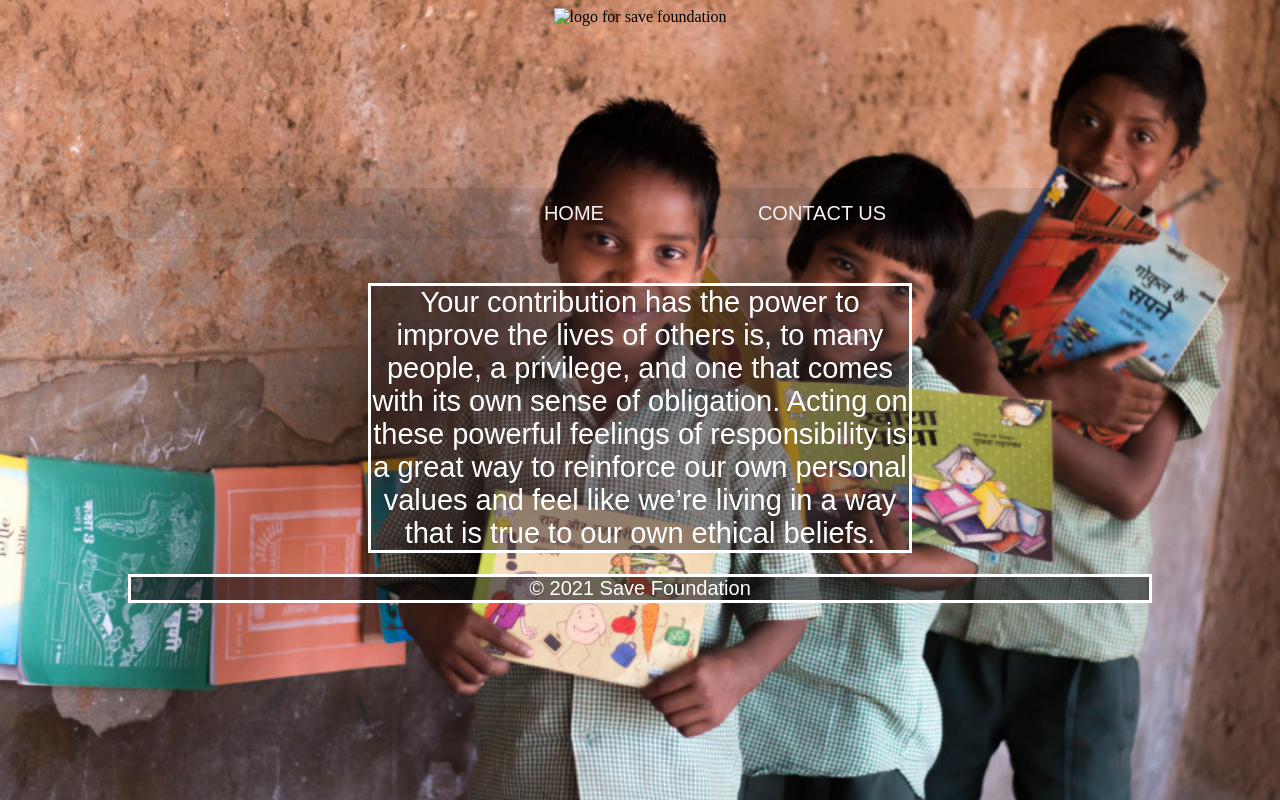
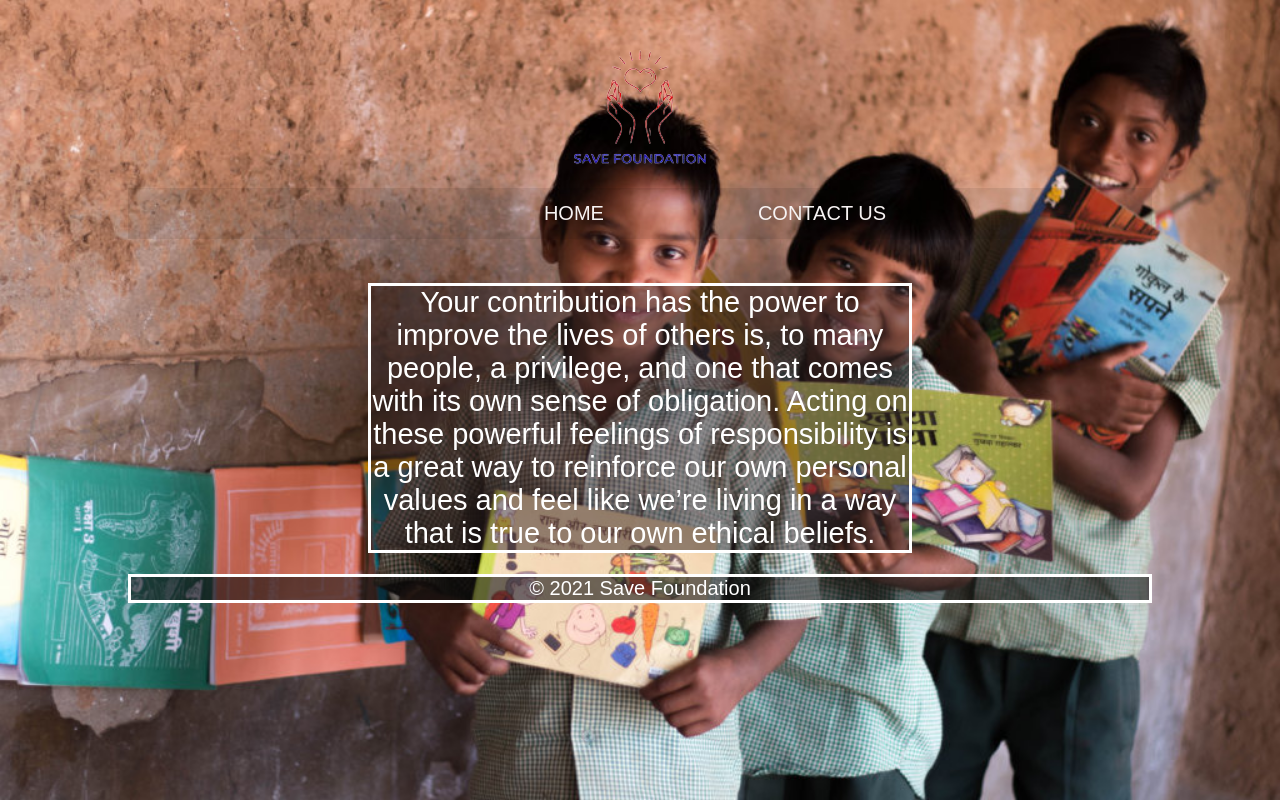
Before and after one commit to tanu-shrees/payment-gateway-integration-, a plain HTML site: page index.html in a window 1280 px wide. Drawn offline with Linux system fonts and the light colour scheme.

Commit message:
Update index.html

```diff
--- a/index.html
+++ b/index.html
@@ -10,7 +10,7 @@
 <body>
  <div class="container">
   <header>
-    <img src="img/logo.png" alt="logo for save foundation">
+    <img src="logo.png" alt="logo for save foundation">
   </header>
   <nav>
    <a href="home.html">HOME</a>
```
